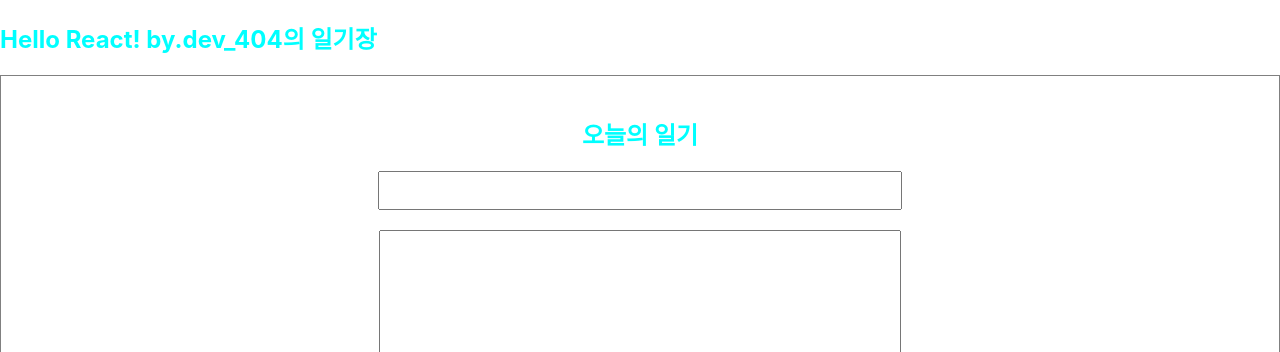
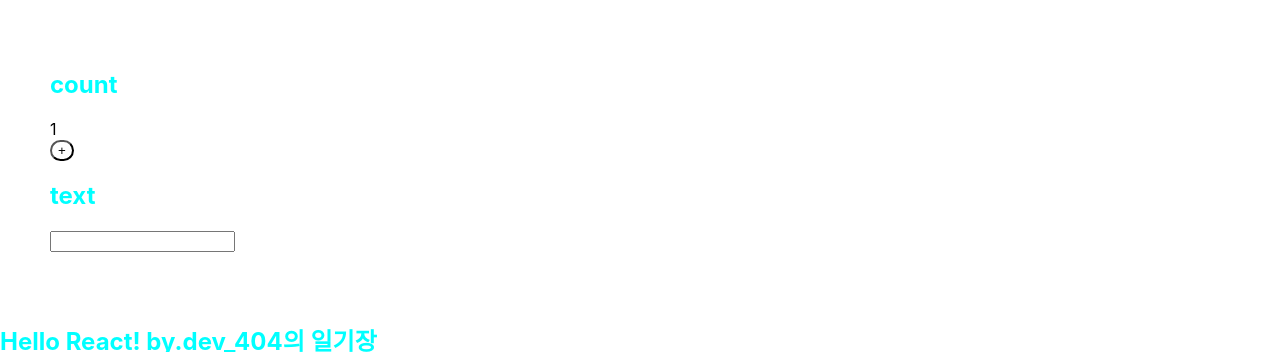
Before and after one commit to developer-jamjam/ReactDiary, a React (Create React App) app: page / in a window 1280 px wide. Shown: the top 352 px of the page. Built offline with nearby package versions, Linux system fonts and the light colour scheme; no server answers.

Commit message:
react_mini_project_6_1
React 최적화
React.memo

```diff
--- a/src/App.js
+++ b/src/App.js
@@ -2,6 +2,7 @@ import React,{useState, useRef, useEffect, useMemo} from "react";
 import './App.css';
 import DiaryEditor from './DiaryEditor';
 import DiaryList from './DiaryList';
+import OptimizeTest from './OptimizeTest';
 //import Lifecycle from './Lifecycle';
 
 //https://jsonplaceholder.typicode.com/comments
@@ -86,7 +87,6 @@ const App =() => {
   };
 
   const onRemove = (targetId) => {
-    console.log(`${targetId}가 삭제 되었습니다.`);
     const newDiaryList = data.filter((it) => it.id !== targetId);
     setData(newDiaryList);
   };
@@ -112,6 +112,7 @@ const App =() => {
   let name = "dev_404";
   return (
       <div className="App">
+        <OptimizeTest />
           <h2>Hello React! by.{name}의 일기장</h2>
           <DiaryEditor onCreate={onCreate}/>
           <div>전체 일기 : {data.length}</div>
--- /dev/null
+++ b/src/OptimizeTest.js
@@ -0,0 +1,38 @@
+import React, { useEffect, useState } from 'react';
+
+const Textview = React.memo (({text}) => {
+    useEffect(()=>{
+        console.log(`Update :: Text : ${text}`);
+    })
+    return <div>{text}</div>
+});
+
+const Countview = React.memo (({count}) => {
+    useEffect(()=>{
+        console.log(`Update :: Count : ${count}`);
+    })
+    return <div>{count}</div>
+});
+
+const OptimizeTest = () => {
+
+    const [count,setCount] = useState(1);
+    const [text,setText] = useState("");
+
+    return (
+        <div style={{padding:50}}>
+            <div>
+                <h2>count</h2>
+                <Countview count={count} />
+                <button onClick={()=>setCount(count+1)}>+</button>
+            </div>
+            <div>
+                <h2>text</h2>
+                <Textview text={text} />
+                <input value={text} onChange={(e)=> setText(e.target.value)} />
+            </div>
+        </div>
+    )
+}
+
+export default OptimizeTest;
```
